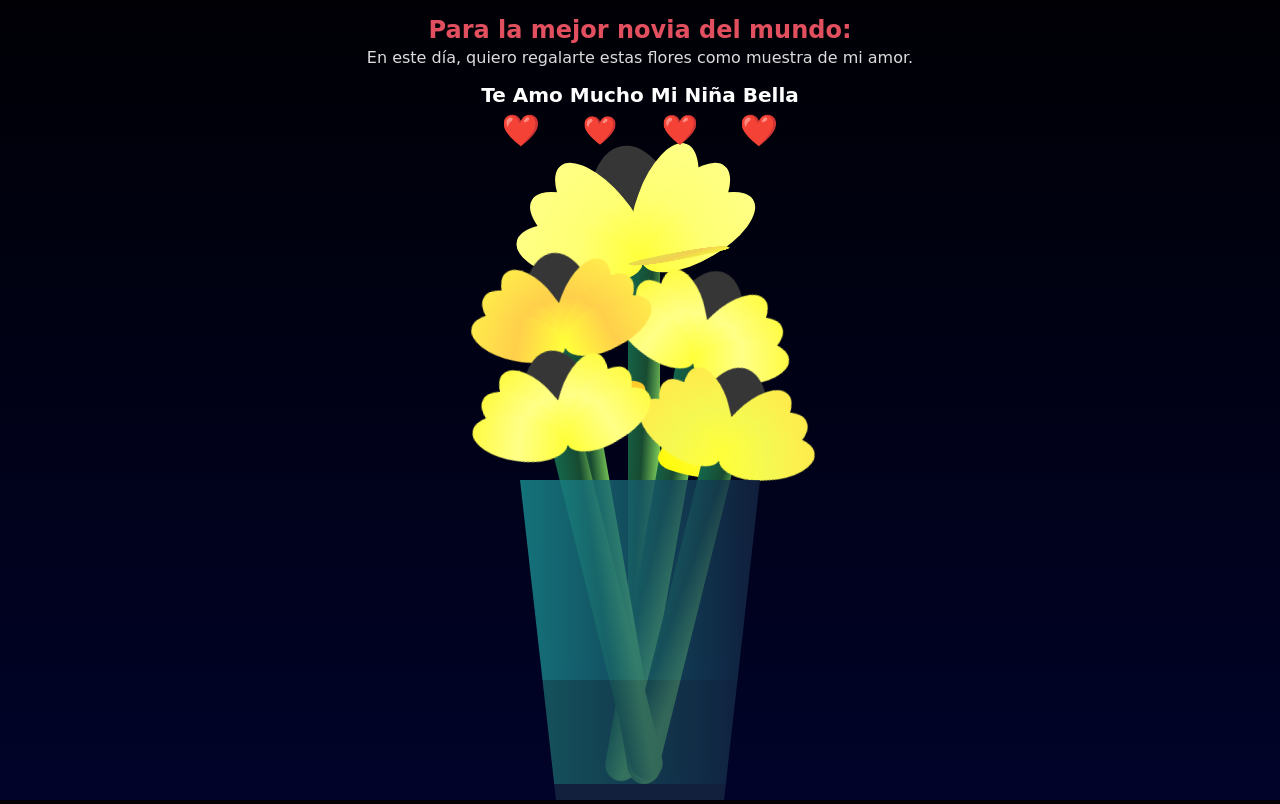
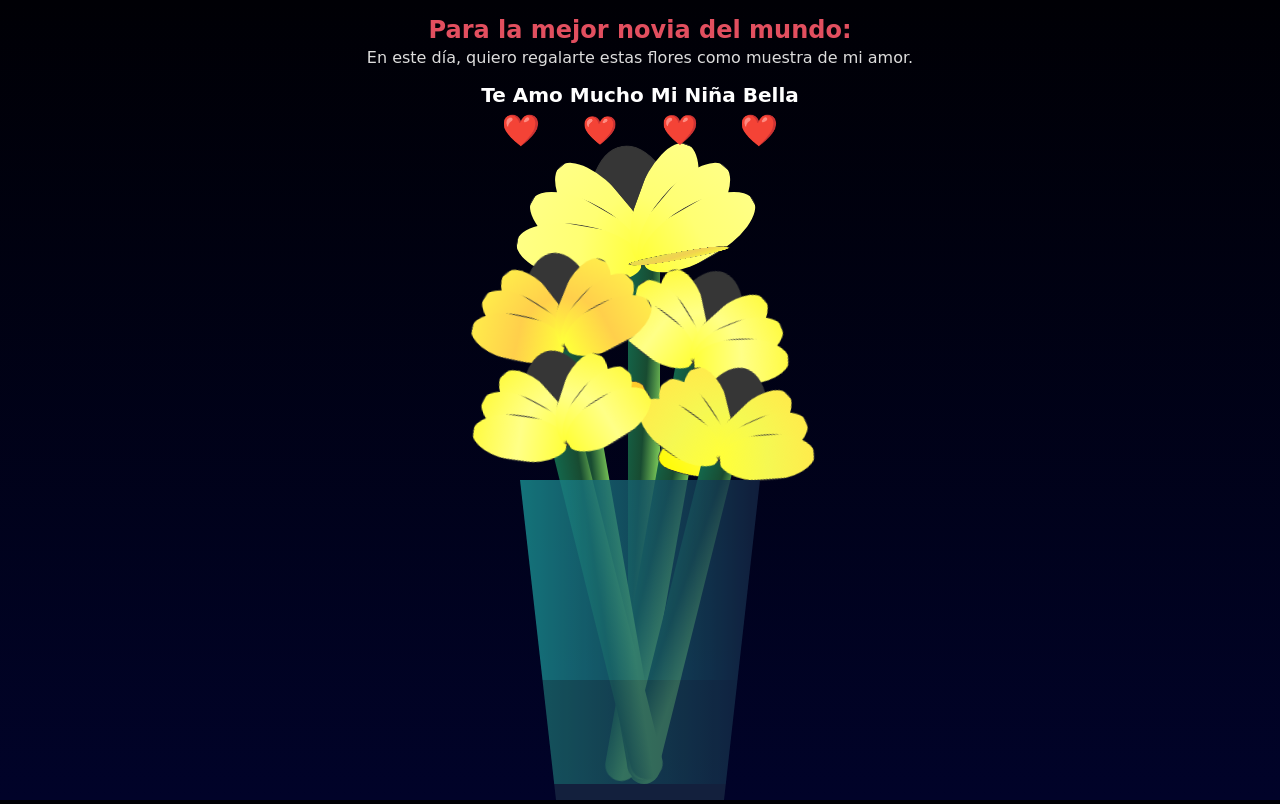
Before and after one commit to RoneyVaLo/flowers, a plain HTML site: page card.html in a window 1280 px wide. Drawn offline with Linux system fonts and the light colour scheme.

Commit message:
add styles

```diff
--- a/card.css
+++ b/card.css
@@ -241,7 +241,7 @@ body {
     height: 16vmin;
     /* background-image: linear-gradient(to bottom, #ffa085, #fa7373, #1a233a 99%); */
     background-image: linear-gradient(to bottom, #ffff85, #ffff73, #ffff3a 99%);
-
+    border: 1px solid #363636;
     clip-path: ellipse(50% 50% at 50% 50%);
     transform-origin: center bottom;
     animation: open-flower 2s 1s backwards;
```
